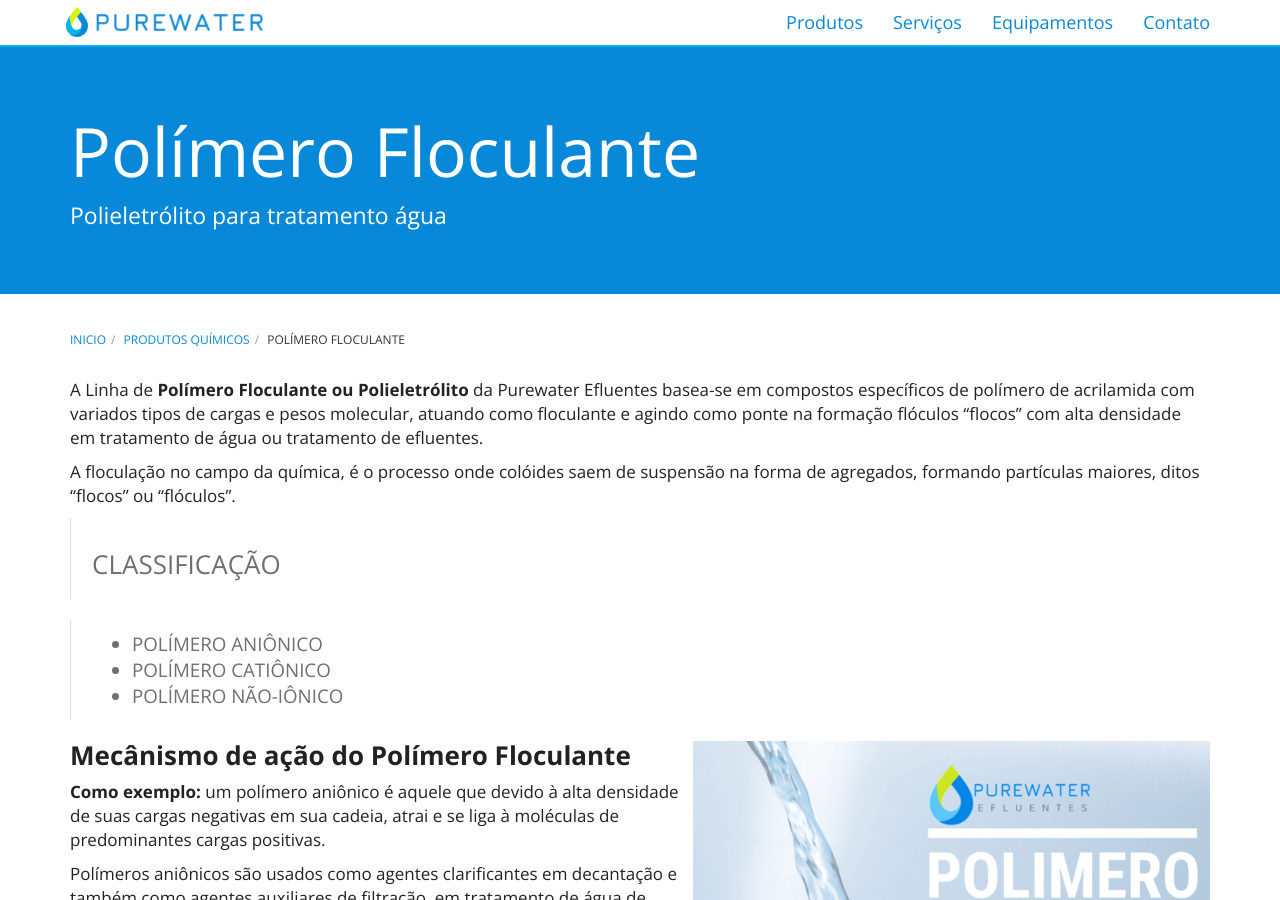
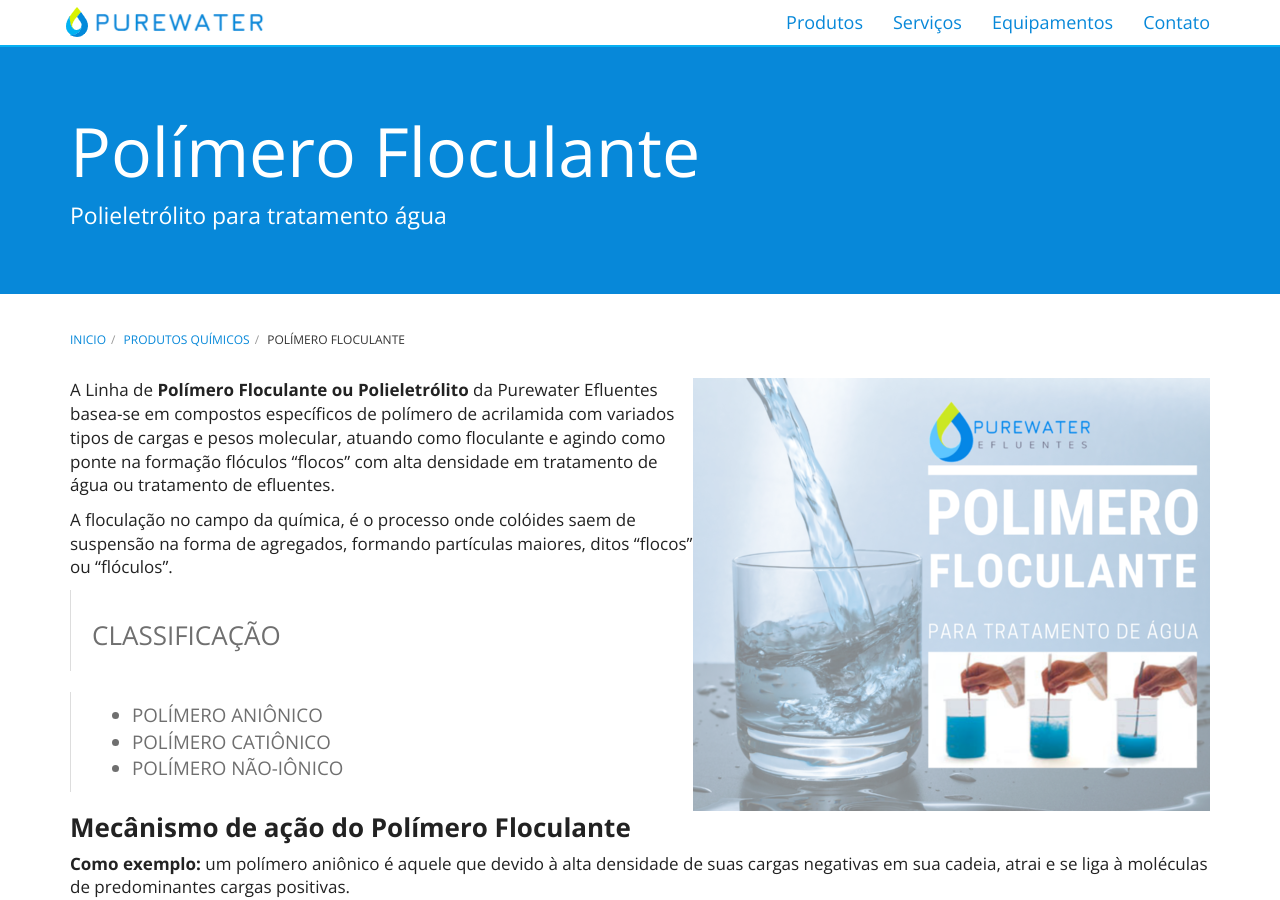
Before and after one commit to purewaterefluentes/purewaterefluentes.github.io, a Jekyll site: the page built from produtos/polieletrolito-polimero-floculante.md, in a window 1280 px wide and 900 px high. Built offline with Jekyll 4.4.1, drawn with Linux system fonts in a browser that asks for light colours; nearby versions of some CDN libraries; library files that are not in the unit come from our copies.

Commit message:
Update polieletrolito-polimero-floculante.md

```diff
--- a/produtos/polieletrolito-polimero-floculante.md
+++ b/produtos/polieletrolito-polimero-floculante.md
@@ -4,6 +4,7 @@
 title: Polímero Floculante
 subtitle: Polieletrólito para tratamento água
 ---
+<img class="img-responsive pull-right" style="max-width: 100;" src="../../website/images/polimero floculante_tratamento_de_agua.png" alt="Polimero floculante">
 
 A Linha de **Polímero Floculante ou Polieletrólito** da Purewater Efluentes basea-se em compostos específicos de polímero de acrilamida com variados tipos de cargas e pesos molecular, atuando como floculante e agindo como ponte na formação flóculos "flocos" com alta densidade em tratamento de água ou tratamento de efluentes.
 
@@ -17,7 +18,7 @@
 - POLÍMERO NÃO-IÔNICO
 >
 
-<img class="img-responsive pull-right" style="max-width: 100;" src="../../website/images/polimero floculante_tratamento_de_agua.png" alt="Polimero floculante">
+
 
 ### **Mecânismo de ação do Polímero Floculante**
 
```
